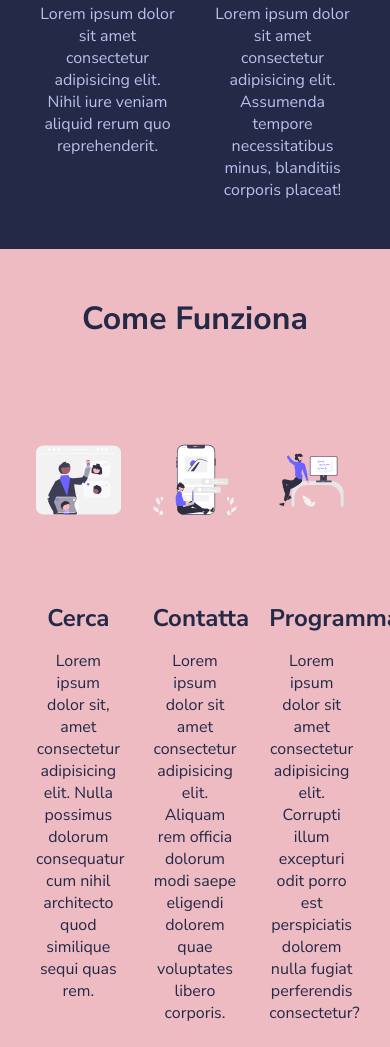
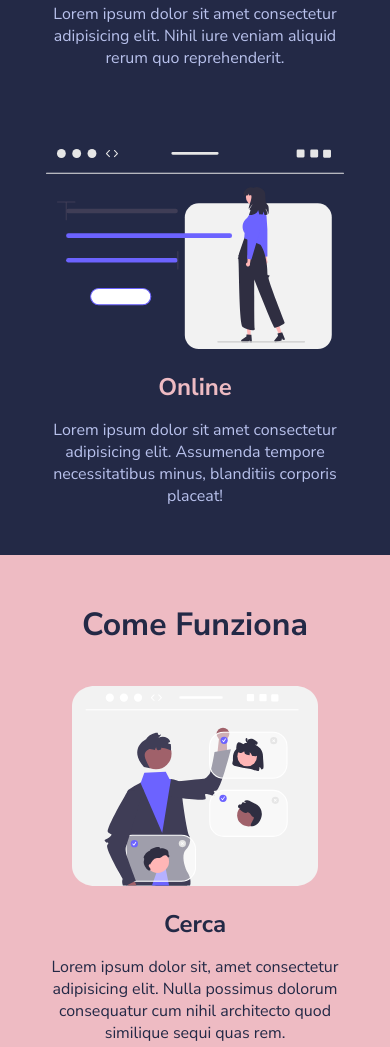
Before and after one commit to valerioperria/html-css-resp-wannabe, a plain HTML site: page index.html in a window 390 px wide. Shown: the part 500-1547 px from the top of the page. Drawn offline with Linux system fonts and the light colour scheme.

Commit message:
add:responsive-mobile

```diff
--- a/css/responsive.css
+++ b/css/responsive.css
@@ -5,3 +5,34 @@
         width: 100%;
     }
 }
+
+/* RESPONSIVE MOBILE */
+
+@media screen and (max-width:480px) {
+    .row {
+        display: flex;
+        flex-direction: column;
+        align-items: center;
+        gap: 5rem;
+    }
+
+    .lessons .col,
+    .steps .col,
+    .why-us .col-right,
+    .why-us .col-left {
+        width: 100%;
+    }
+
+    .why-us .container {
+        padding: 3rem 20px;
+        background-color: black;
+    }
+
+    section.steps.text-center {
+        margin-bottom: 0rem;
+    }
+
+    .why-us {
+        margin-bottom: 0;
+    }
+}
```
